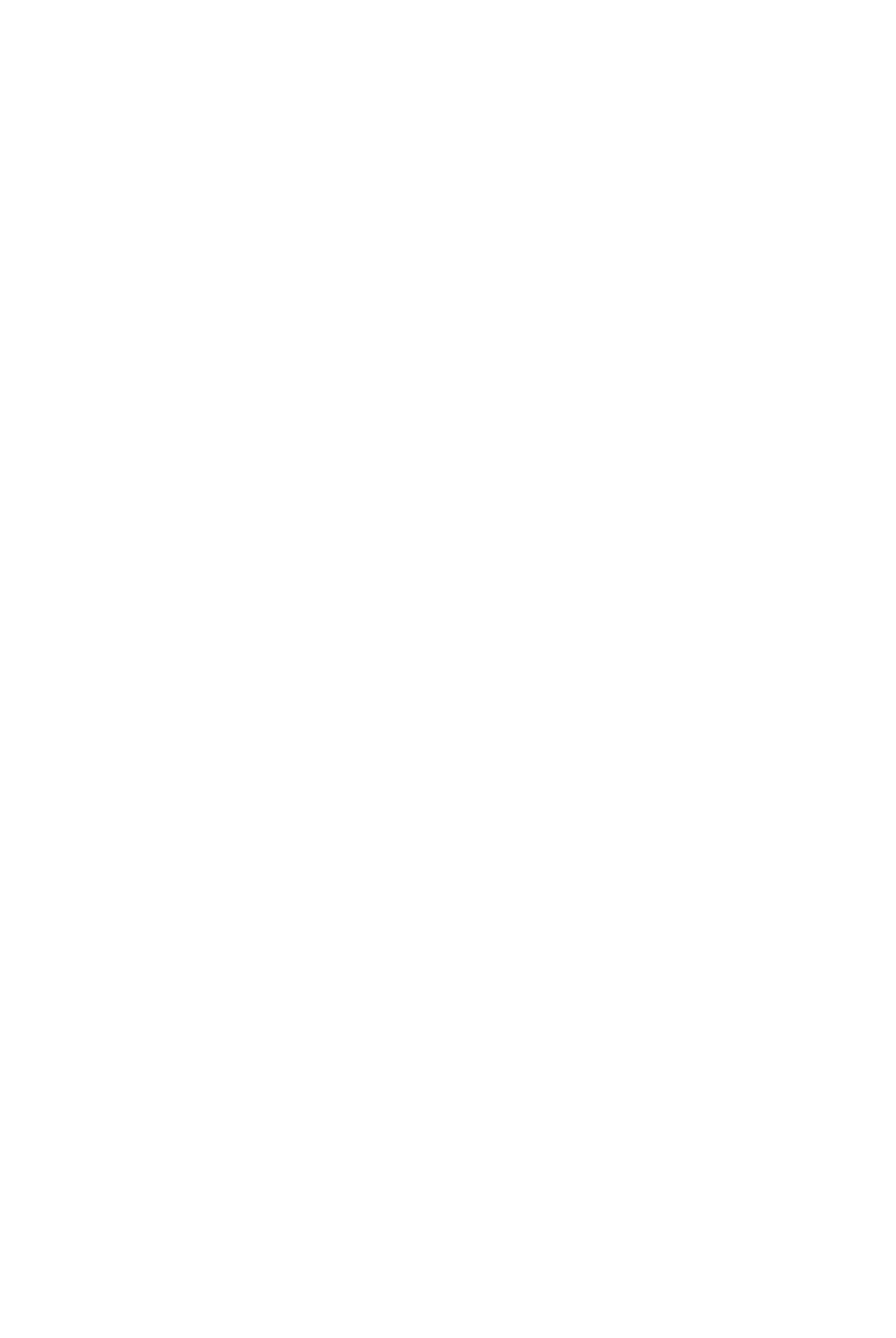
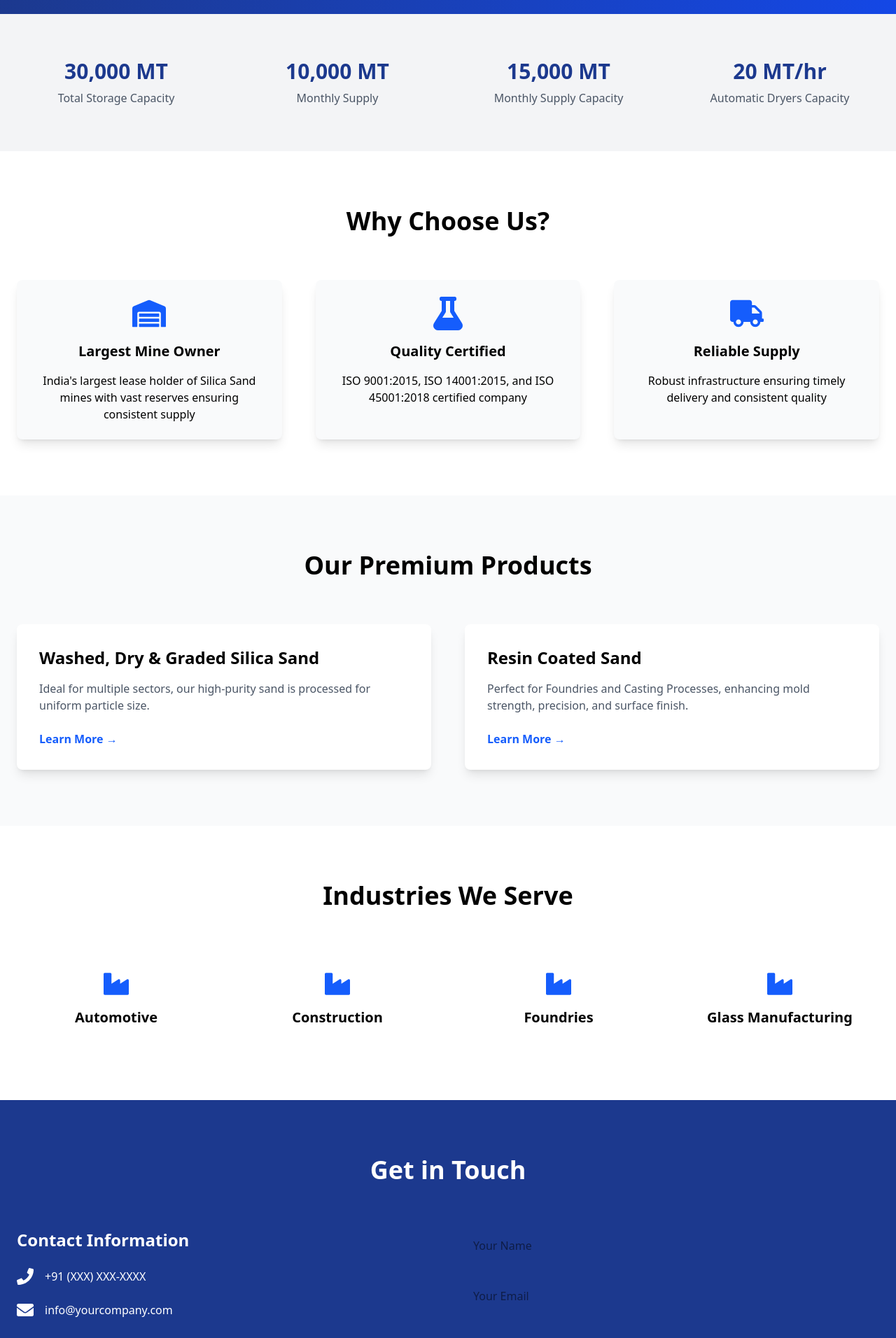
Before and after one commit to Ryukkfps/Silica, a React (Vite) app: page / in a window 1280 px wide. Shown: the part 880-2792 px from the top of the page at 70% size. Before the commit the page ends 800 px from the top, so only its background shows below. Built offline with nearby package versions, Linux system fonts and the light colour scheme.

Commit message:
Second Commit

```diff
--- a/package.json
+++ b/package.json
@@ -11,6 +11,7 @@
   },
   "dependencies": {
     "@tailwindcss/vite": "^4.0.9",
+    "framer-motion": "^12.4.7",
     "react": "^19.0.0",
     "react-dom": "^19.0.0",
     "react-icons": "^5.5.0",
--- a/src/Components/Navbar.jsx
+++ b/src/Components/Navbar.jsx
@@ -60,6 +60,7 @@ const Navbar = () => {
             </div>
 
             <Link to="/contact" className="text-gray-600 hover:text-gray-900">Contact</Link>
+            <Link to="/gallery" className="text-gray-600 hover:text-gray-900">Gallery</Link>
           </div>
 
           {/* Mobile menu button */}
@@ -118,6 +119,7 @@ const Navbar = () => {
             </div>
 
             <Link to="/contact" className="block py-2 text-gray-600 hover:text-gray-900">Contact</Link>
+            <Link to="/gallery" className="block py-2 text-gray-600 hover:text-gray-900">Gallery</Link>
           </div>
         )}
       </div>
--- a/src/Pages/LandingPage/LandingPage.jsx
+++ b/src/Pages/LandingPage/LandingPage.jsx
@@ -1,8 +1,141 @@
 import React from 'react'
+import { FaIndustry, FaCheckCircle, FaPhone, FaEnvelope, FaWarehouse, FaTruck, FaFlask } from 'react-icons/fa'
+import { motion } from 'framer-motion'
 
 const LandingPage = () => {
+  const stats = [
+    { number: "30,000 MT", label: "Total Storage Capacity" },
+    { number: "10,000 MT", label: "Monthly Supply" },
+    { number: "15,000 MT", label: "Monthly Supply Capacity" },
+    { number: "20 MT/hr", label: "Automatic Dryers Capacity" }
+  ]
+
   return (
-    <div>LandingPage</div>
+    <div className="min-h-screen">
+      {/* Hero Section */}
+      <section className="relative h-screen flex items-center justify-center bg-gradient-to-r from-blue-900 to-blue-700 text-white">
+        <div className="container mx-auto px-6 text-center">
+          <motion.h1
+            initial={{ opacity: 0, y: 20 }}
+            animate={{ opacity: 1, y: 0 }}
+            className="text-5xl md:text-6xl font-bold mb-6"
+          >
+            Innovators in Silica Sand & Resin Coated Sand
+          </motion.h1>
+          <p className="text-xl md:text-2xl mb-8">Taking the Industry Forward with Innovation & Technology</p>
+          <button className="bg-yellow-500 hover:bg-yellow-600 text-black font-bold py-3 px-8 rounded-full transition duration-300">
+            Contact Us
+          </button>
+        </div>
+      </section>
+
+      {/* Stats Section */}
+      <section className="py-16 bg-gray-100">
+        <div className="container mx-auto px-6">
+          <div className="grid grid-cols-2 md:grid-cols-4 gap-8">
+            {stats.map((stat, index) => (
+              <motion.div
+                key={index}
+                initial={{ opacity: 0, y: 20 }}
+                whileInView={{ opacity: 1, y: 0 }}
+                transition={{ delay: index * 0.1 }}
+                className="text-center"
+              >
+                <h3 className="text-3xl font-bold text-blue-900 mb-2">{stat.number}</h3>
+                <p className="text-gray-600">{stat.label}</p>
+              </motion.div>
+            ))}
+          </div>
+        </div>
+      </section>
+
+      {/* Features Section */}
+      <section className="py-20 bg-white">
+        <div className="container mx-auto px-6">
+          <h2 className="text-4xl font-bold text-center mb-16">Why Choose Us?</h2>
+          <div className="grid md:grid-cols-3 gap-12">
+            <div className="text-center p-6 bg-gray-50 rounded-lg shadow-lg">
+              <FaWarehouse className="text-5xl text-blue-600 mx-auto mb-4" />
+              <h3 className="text-xl font-semibold mb-4">Largest Mine Owner</h3>
+              <p>India's largest lease holder of Silica Sand mines with vast reserves ensuring consistent supply</p>
+            </div>
+            <div className="text-center p-6 bg-gray-50 rounded-lg shadow-lg">
+              <FaFlask className="text-5xl text-blue-600 mx-auto mb-4" />
+              <h3 className="text-xl font-semibold mb-4">Quality Certified</h3>
+              <p>ISO 9001:2015, ISO 14001:2015, and ISO 45001:2018 certified company</p>
+            </div>
+            <div className="text-center p-6 bg-gray-50 rounded-lg shadow-lg">
+              <FaTruck className="text-5xl text-blue-600 mx-auto mb-4" />
+              <h3 className="text-xl font-semibold mb-4">Reliable Supply</h3>
+              <p>Robust infrastructure ensuring timely delivery and consistent quality</p>
+            </div>
+          </div>
+        </div>
+      </section>
+
+      {/* Products Section */}
+      <section className="py-20 bg-gray-50">
+        <div className="container mx-auto px-6">
+          <h2 className="text-4xl font-bold text-center mb-16">Our Premium Products</h2>
+          <div className="grid md:grid-cols-2 gap-12">
+            <div className="bg-white p-8 rounded-lg shadow-lg">
+              <h3 className="text-2xl font-semibold mb-4">Washed, Dry & Graded Silica Sand</h3>
+              <p className="text-gray-600 mb-6">Ideal for multiple sectors, our high-purity sand is processed for uniform particle size.</p>
+              <button className="text-blue-600 font-semibold hover:text-blue-800">Learn More →</button>
+            </div>
+            <div className="bg-white p-8 rounded-lg shadow-lg">
+              <h3 className="text-2xl font-semibold mb-4">Resin Coated Sand</h3>
+              <p className="text-gray-600 mb-6">Perfect for Foundries and Casting Processes, enhancing mold strength, precision, and surface finish.</p>
+              <button className="text-blue-600 font-semibold hover:text-blue-800">Learn More →</button>
+            </div>
+          </div>
+        </div>
+      </section>
+
+      {/* Industries Section */}
+      <section className="py-20">
+        <div className="container mx-auto px-6">
+          <h2 className="text-4xl font-bold text-center mb-16">Industries We Serve</h2>
+          <div className="grid grid-cols-2 md:grid-cols-4 gap-8">
+            {['Automotive', 'Construction', 'Foundries', 'Glass Manufacturing'].map((industry, index) => (
+              <div key={index} className="text-center p-6">
+                <FaIndustry className="text-4xl text-blue-600 mx-auto mb-4" />
+                <h3 className="text-xl font-semibold">{industry}</h3>
+              </div>
+            ))}
+          </div>
+        </div>
+      </section>
+
+      {/* Contact Section */}
+      <section className="py-20 bg-blue-900 text-white">
+        <div className="container mx-auto px-6">
+          <h2 className="text-4xl font-bold text-center mb-16">Get in Touch</h2>
+          <div className="grid md:grid-cols-2 gap-12">
+            <div className="space-y-6">
+              <h3 className="text-2xl font-semibold">Contact Information</h3>
+              <div className="flex items-center space-x-4">
+                <FaPhone className="text-2xl" />
+                <span>+91 (XXX) XXX-XXXX</span>
+              </div>
+              <div className="flex items-center space-x-4">
+                <FaEnvelope className="text-2xl" />
+                <span>info@yourcompany.com</span>
+              </div>
+              <p className="mt-4">Based in Shankargarh, Prayagraj (Allahabad)</p>
+            </div>
+            <form className="space-y-6">
+              <input type="text" placeholder="Your Name" className="w-full p-3 rounded text-black" />
+              <input type="email" placeholder="Your Email" className="w-full p-3 rounded text-black" />
+              <textarea placeholder="Your Message" rows="4" className="w-full p-3 rounded text-black"></textarea>
+              <button className="bg-yellow-500 hover:bg-yellow-600 text-black font-bold py-3 px-8 rounded-full transition duration-300">
+                Send Message
+              </button>
+            </form>
+          </div>
+        </div>
+      </section>
+    </div>
   )
 }
 
```
Also changed, not shown: 1 other file (tests, documents, lock files or other folders).
